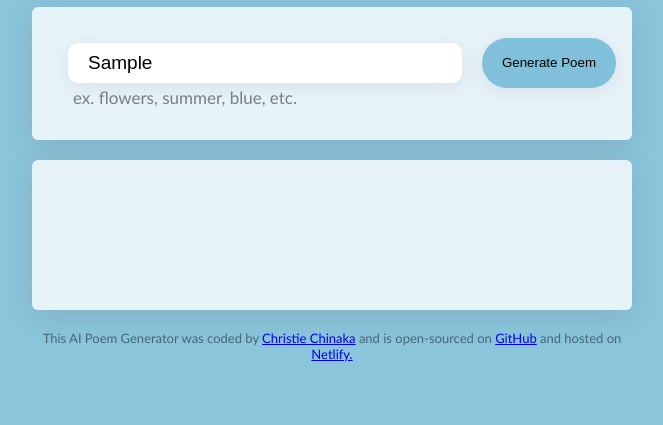
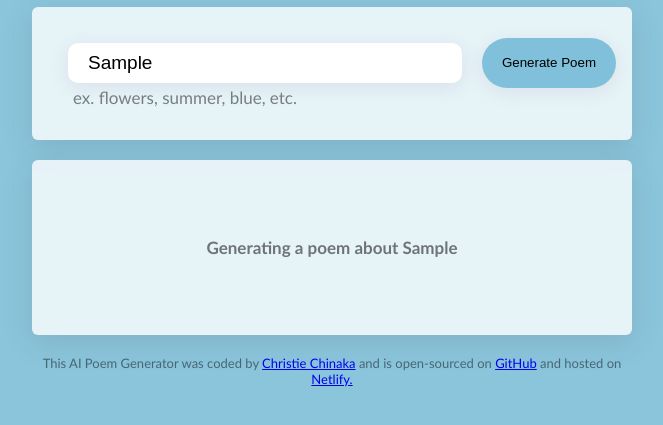
Before and after one commit to cechinaka/poem-generator, a plain HTML site: page index.html in a window 1280 px wide. Both pictures are taken after typing "Sample" into the empty fields and a click on the input "Generate Poem". Shown: the part 131-556 px from the top of the page, without its empty margins (308-971 px from the left). Drawn offline with nearby package versions, Linux system fonts and the light colour scheme; no server answers.

Commit message:
Improved user experience

```diff
--- a/index.html
+++ b/index.html
@@ -25,7 +25,7 @@
 
     </form>
 
-    <div class="poem" id="poem">
+    <div class="poem hidden" id="poem">
 
     </div>
   </main>
--- a/src/index.js
+++ b/src/index.js
@@ -15,9 +15,13 @@ function generatePoem(event) {
   let topicInput = document.querySelector("#poemInput");
   let apiKey = "b8bt1eedc53a49e91cf7bb6aob435022";
   let context =
-    "You are a creative and witty API who enjoys writing poetry.  Be concise and provide a different answer every time.  Write a 4-line poem using HTML.  Do not include a title.  Separate each line with a <br />.  Please make your answer appropriate for children. Add an extra <br /> after the fourth line in the poem and before signing the poem.  Sign the poem with <em>Written by SheCodes AI</em> at the end of the poem.";
+    "You are a creative and witty API who enjoys writing poetry.  Be concise and provide a different answer every time.  Write a 4-line poem using HTML.  Do not include a title.  Separate each line with a <br />.  Please make your answer appropriate for children. Always add an extra <br /> after the last line in the poem and before signing the poem.  Sign the poem with <em>Written by SheCodes AI</em> at the end of the poem.";
   let prompt = `Write a poem based on the ${topicInput.value}`;
   let apiUrl = `https://api.shecodes.io/ai/v1/generate?prompt=${prompt}&context=${context}&key=${apiKey}`;
+
+  let poemElement = document.querySelector("#poem");
+  poemElement.classList.remove("hidden");
+  poemElement.innerHTML = `<div class="generating">Generating a poem about ${topicInput.value}</div>`;
 
   axios.get(apiUrl).then(displayPoem);
 }
--- a/src/style.css
+++ b/src/style.css
@@ -77,6 +77,26 @@ h1 {
   font-size: 17px;
 }
 
+.hidden {
+  display: none;
+}
+
+
+.generating {
+  animation: blink-animation 1s steps(5, start) infinite;
+}
+
+@keyframes blink-animation {
+  to {
+    visibility: hidden;
+  }
+}
+
+@-webkit-keyframes blink-animation {
+  to{
+    visibility: hidden;
+  }
+}
 footer {
   text-align: center;
   font-size: 13px;
```
